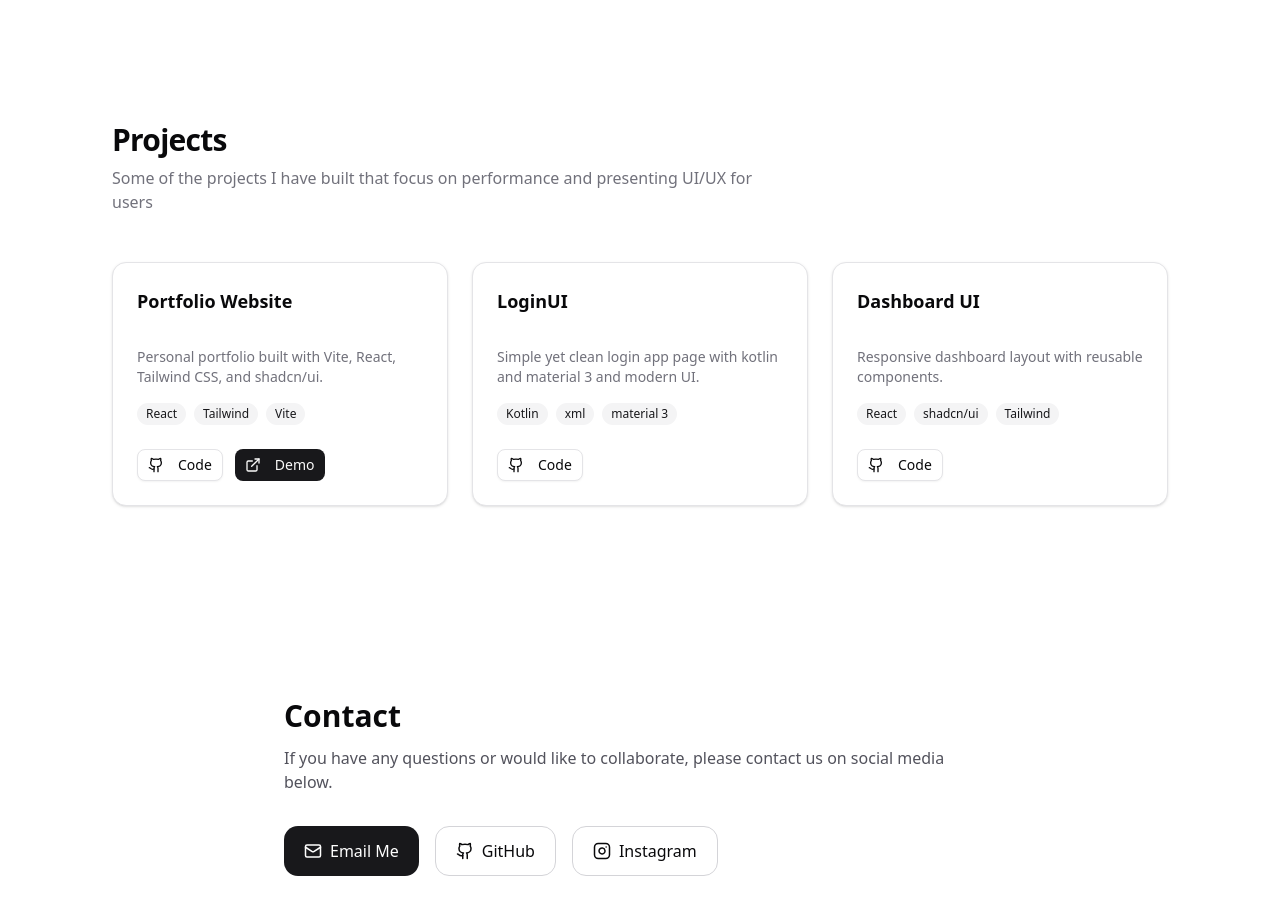
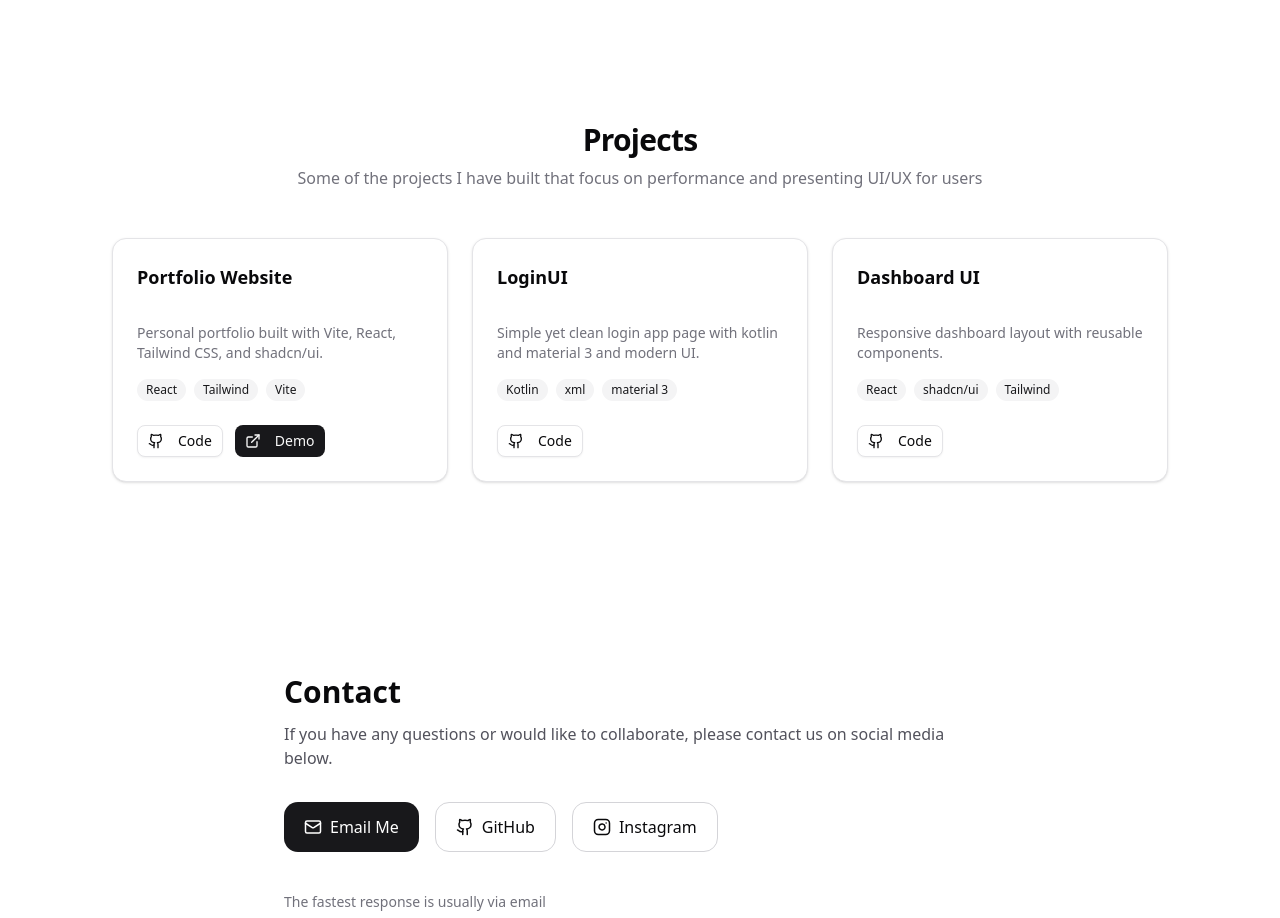
Before and after one commit to Fauzansyz/FauzanAdzma-web, a React (Vite) app: page / in a window 1280 px wide. Shown: the part 3340-4258 px from the top of the page. Built offline with nearby package versions, Linux system fonts and the light colour scheme.

Commit message:
Optimizing layout website & modify project page responsive support

```diff
--- a/src/components/Projects.tsx
+++ b/src/components/Projects.tsx
@@ -39,7 +39,7 @@ const Projects = forwardRef(function Projects(_, ref) {
     >
       {/* Header */}
 
-      <div className="mb-12 max-w-2xl">
+      <div className="mb-12 md:text-center md:w-full">
         <h2 className="text-3xl font-bold tracking-tight">
           Projects
         </h2>
```
